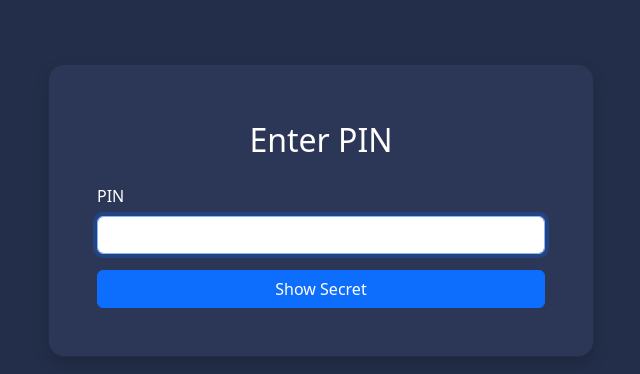
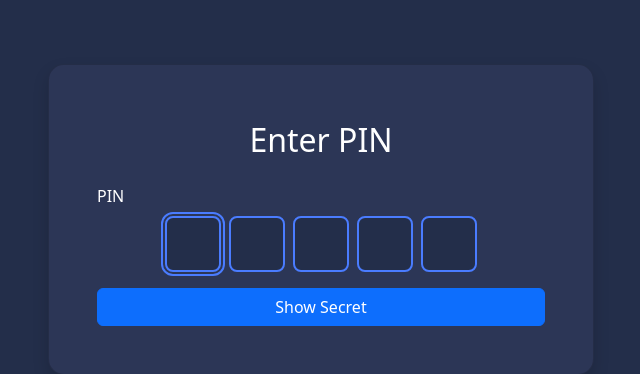
Before and after one commit to CodeLionius/SafeSecret, a Flask app: template templates/enter_pin.html in a window 1280 px wide. Shown: the part 51-425 px from the top of the page, without its empty margins (319-959 px from the left). Run offline with Flask 3, Linux system fonts and the light colour scheme; the template is opened without the code that fills it, so the values that code supplies are empty; parts of the project's set-up code (start-up, migrations or seed data) failed here and were passed over.

Commit message:
Modify Enter PIN display window

```diff
--- a/templates/enter_pin.html
+++ b/templates/enter_pin.html
@@ -63,9 +63,39 @@
       .font-size-btn:focus, .theme-toggle:focus {
         outline: 2px solid var(--accent);
       }
+      .pin-input {
+        display: flex;
+        gap: 0.5rem;
+        margin-bottom: 1rem;
+        justify-content: center;
+      }
+      .pin-box {
+        width: 56px;
+        height: 56px;
+        background: var(--main-bg);
+        border: 2px solid var(--accent);
+        border-radius: 8px;
+        color: var(--main-fg);
+        font-size: 2.2rem;
+        text-align: center;
+      }
+      .pin-box:focus {
+        outline: 2px solid var(--accent) !important;
+        outline-offset: 2px;
+        box-shadow: 0 0 0 2px var(--accent)33;
+      }
       @media (max-width: 600px) {
         .main-card { padding: 1.2rem 0.5rem; }
         .font-size-controls { justify-content: center; }
+        .pin-input {
+          flex-direction: row;
+          gap: 0.3rem;
+        }
+        .pin-box {
+          width: 48px;
+          height: 48px;
+          font-size: 1.8rem;
+        }
       }
     </style>
   </head>
@@ -168,8 +198,15 @@
                 {% else %}
                 <form method="post">
                   <div class="mb-3">
-                    <label for="pin" class="form-label" style="color: #fff;">PIN</label>
-                    <input type="text" class="form-control" id="pin" name="pin" maxlength="10" required autofocus>
+                    <label class="form-label" style="color: #fff;">PIN</label>
+                    <div class="pin-input" role="group" aria-label="5 character PIN input">
+                      <input type="tel" inputmode="text" maxlength="1" class="pin-box" pattern="[A-Za-z0-9]" required aria-label="PIN character 1" autocomplete="one-time-code" autofocus>
+                      <input type="tel" inputmode="text" maxlength="1" class="pin-box" pattern="[A-Za-z0-9]" required aria-label="PIN character 2" autocomplete="one-time-code">
+                      <input type="tel" inputmode="text" maxlength="1" class="pin-box" pattern="[A-Za-z0-9]" required aria-label="PIN character 3" autocomplete="one-time-code">
+                      <input type="tel" inputmode="text" maxlength="1" class="pin-box" pattern="[A-Za-z0-9]" required aria-label="PIN character 4" autocomplete="one-time-code">
+                      <input type="tel" inputmode="text" maxlength="1" class="pin-box" pattern="[A-Za-z0-9]" required aria-label="PIN character 5" autocomplete="one-time-code">
+                    </div>
+                    <input type="hidden" name="pin" id="pin" required>
                   </div>
                   <button type="submit" class="btn btn-primary w-100">Show Secret</button>
                 </form>
@@ -181,7 +218,28 @@
       </div>
     </main>
     <script>
+      // PIN input auto-advance and join to hidden field
+      function setupPinInput() {
+        const boxes = document.querySelectorAll('.pin-box');
+        const pinField = document.getElementById('pin');
+        boxes.forEach((box, idx) => {
+          box.addEventListener('input', function() {
+            if (this.value.length === 1 && idx < boxes.length - 1) {
+              boxes[idx + 1].focus();
+            }
+            let pin = '';
+            boxes.forEach(b => pin += b.value);
+            pinField.value = pin;
+          });
+          box.addEventListener('keydown', function(e) {
+            if (e.key === 'Backspace' && this.value === '' && idx > 0) {
+              boxes[idx - 1].focus();
+            }
+          });
+        });
+      }
       document.addEventListener('DOMContentLoaded', function() {
+        setupPinInput();
         // Font size controls
         function setFontSize(size) {
           document.documentElement.style.setProperty('--font-size', size + 'rem');
```
